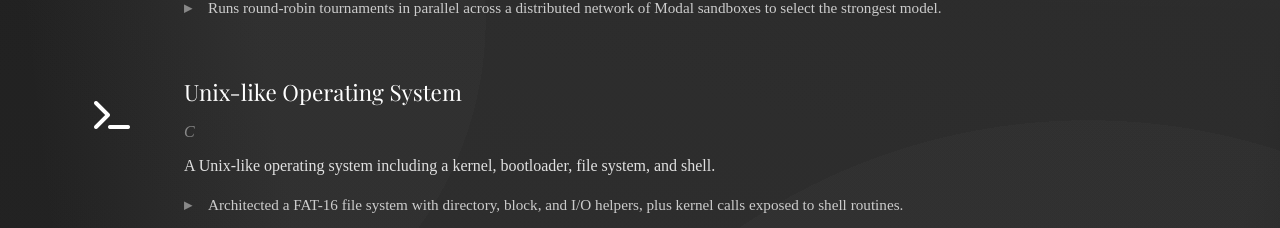
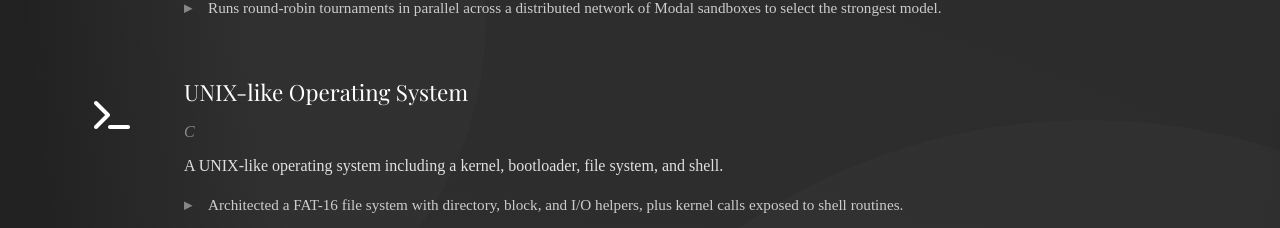
Before and after one commit to nathanaronson/nathan-aronson-website, a React (Vite) app: page / in a window 1280 px wide. Shown: the part 4301-4529 px from the top of the page. Built offline with nearby package versions, Linux system fonts and the light colour scheme; a web font is replaced by a local one.

Commit message:
fix: capitalize UNIX in operating system project

```diff
--- a/src/components/Projects.tsx
+++ b/src/components/Projects.tsx
@@ -47,11 +47,11 @@ const Projects = () => {
     },
     {
       id: 3,
-      title: 'Unix-like Operating System',
+      title: 'UNIX-like Operating System',
       role: 'Systems Engineer',
       tech: 'C',
       description:
-        'A Unix-like operating system including a kernel, bootloader, file system, and shell.',
+        'A UNIX-like operating system including a kernel, bootloader, file system, and shell.',
       icon: 'fas fa-terminal',
       url: 'https://github.com/nathanaronson',
       items: [
```
